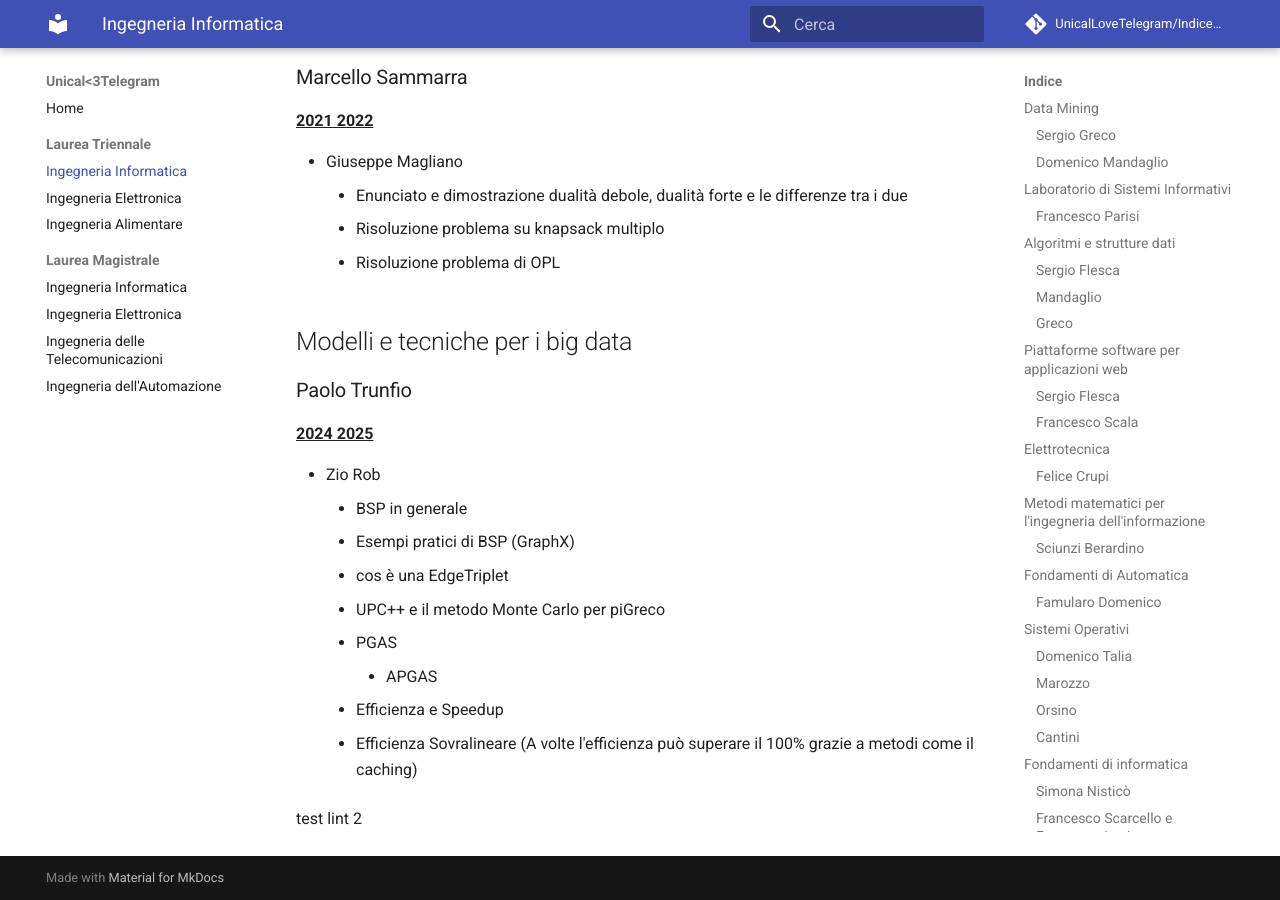
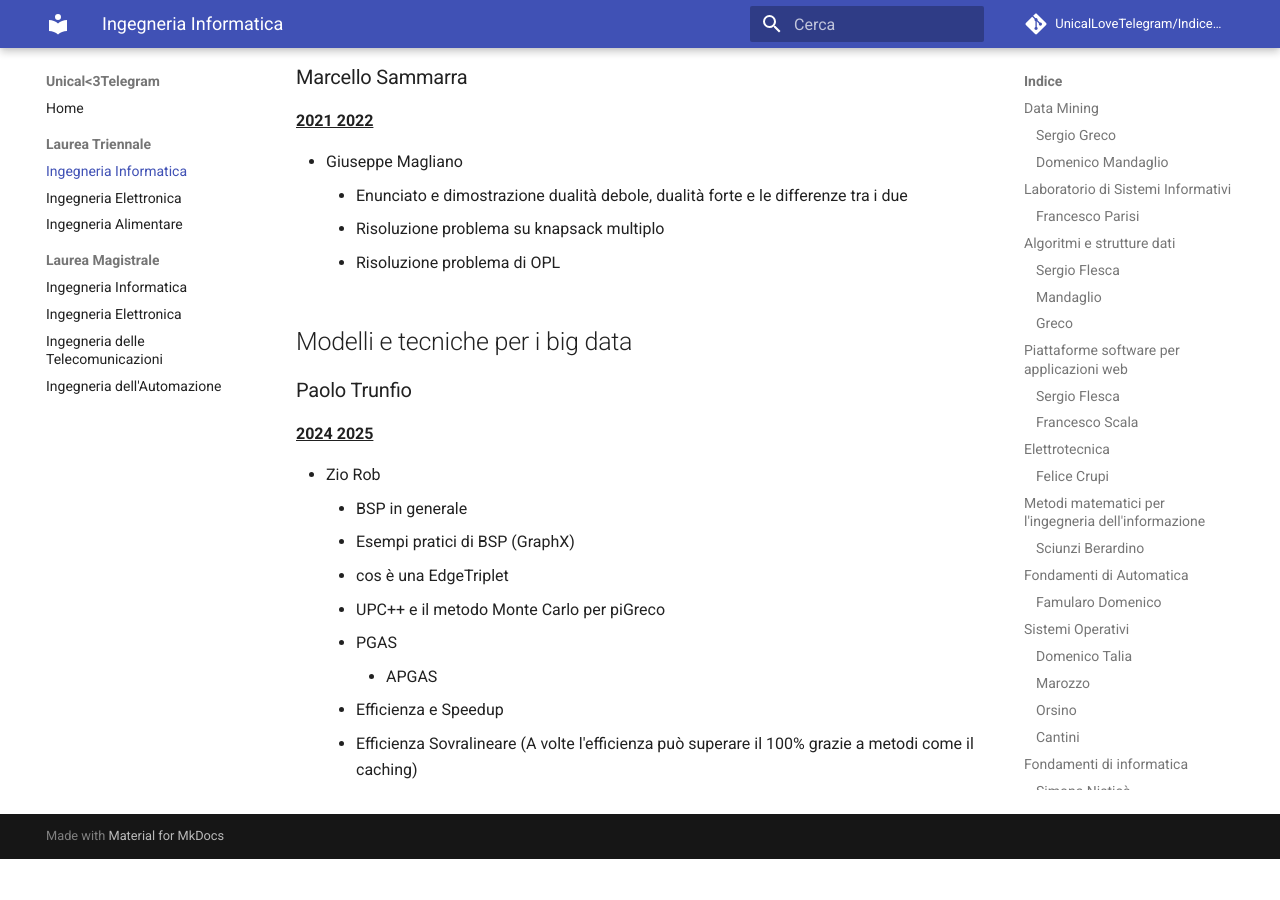
Before and after one commit to UnicalLoveTelegram/IndiceArgomentiOrale, an MkDocs documentation site: the page built from docs/laurea-triennale/ingegneria-informatica.md, in a window 1280 px wide and 900 px high, scrolled down 104763 px. Built offline with MkDocs 1.6.1 and Material for MkDocs 9.7.7, drawn with Linux system fonts in a browser that asks for light colours; comment, search, counter and statistics services are not loaded; after the commit the page ends 105622 px from its top, so only the background shows below that.

Commit message:
test linting

```diff
--- a/docs/laurea-triennale/ingegneria-informatica.md
+++ b/docs/laurea-triennale/ingegneria-informatica.md
@@ -3304,5 +3304,3 @@ malloc(sizeof(int)*(i+1));
         - APGAS
     - Efficienza e Speedup
     - Efficienza Sovralineare (A volte l'efficienza può superare il 100% grazie a metodi come il caching)
-
-test lint 2
```
